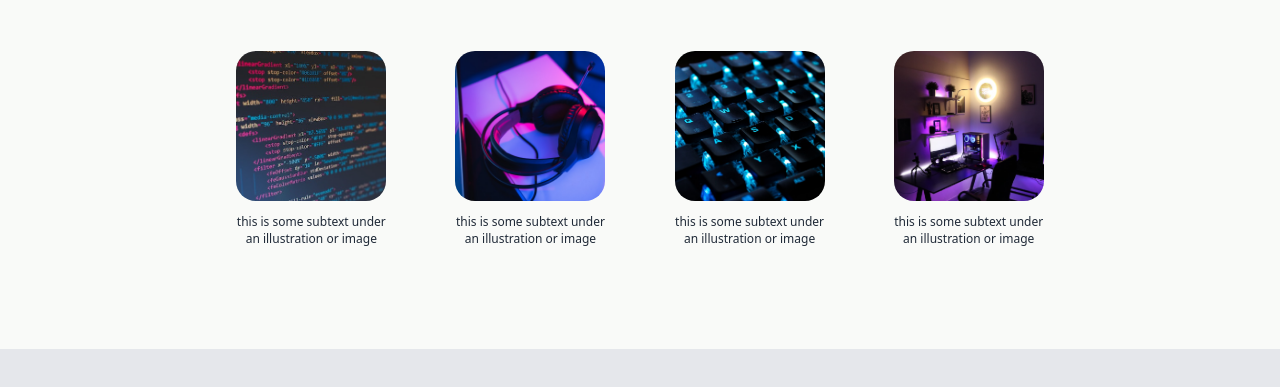
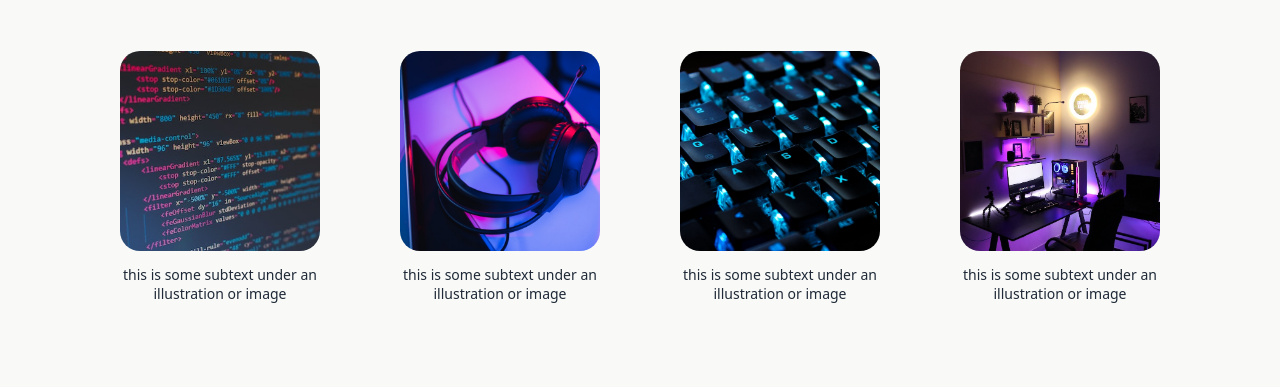
Before and after one commit to tracyneproski/landing-page, a plain HTML site: page index.html in a window 1280 px wide. Shown: the part 565-952 px from the top of the page. Drawn offline with Linux system fonts and the light colour scheme.

Commit message:
make small changes to spacing

```diff
--- a/style.css
+++ b/style.css
@@ -103,7 +103,7 @@ ul {
     display: flex;
     justify-content: center;
     align-items: center;
-    gap: 7%;
+    gap: 10%;
     padding: 3% 0 0 0;
 }
 
@@ -112,18 +112,19 @@ ul {
     flex-direction: column;
     justify-content: center;
     align-items: center;
+    width: 200px;
     gap: 2%;
 
 }
 
 .card img {
-    width: 150px;
+    width: 200px;
     height: auto;
     border-radius: 20px;
 }
 
 .caption {
-    font-size: 12px;
+    font-size: 14px;
     color: #1F2937;
     text-align: center;
 }
```
